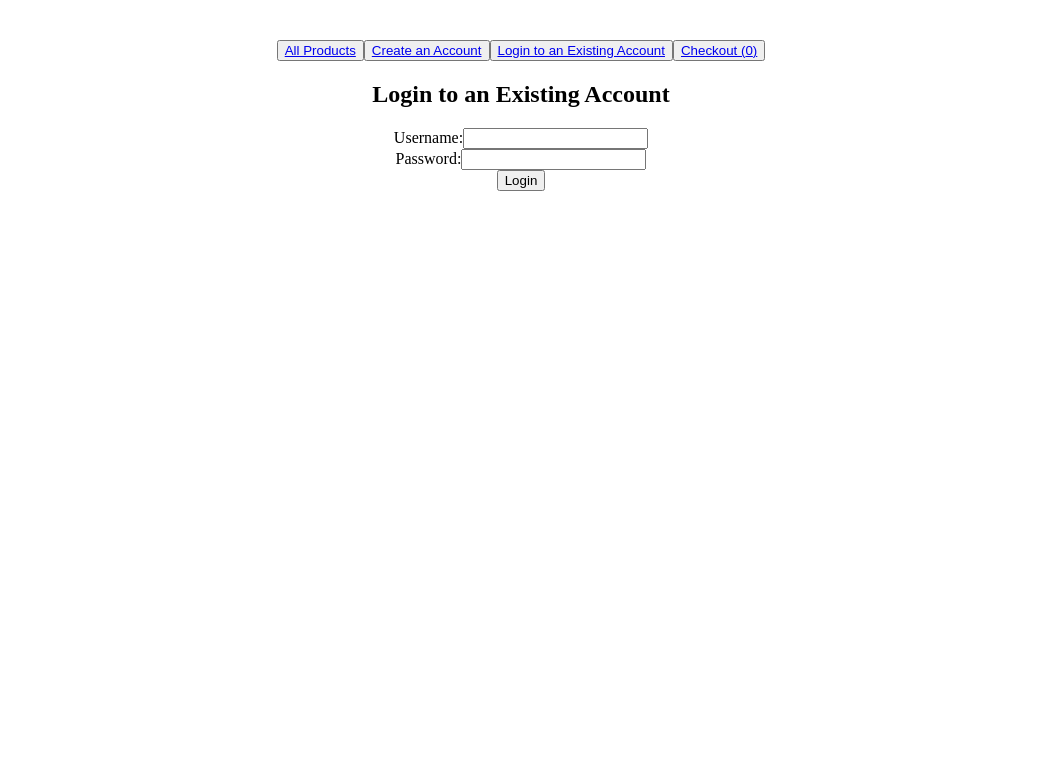
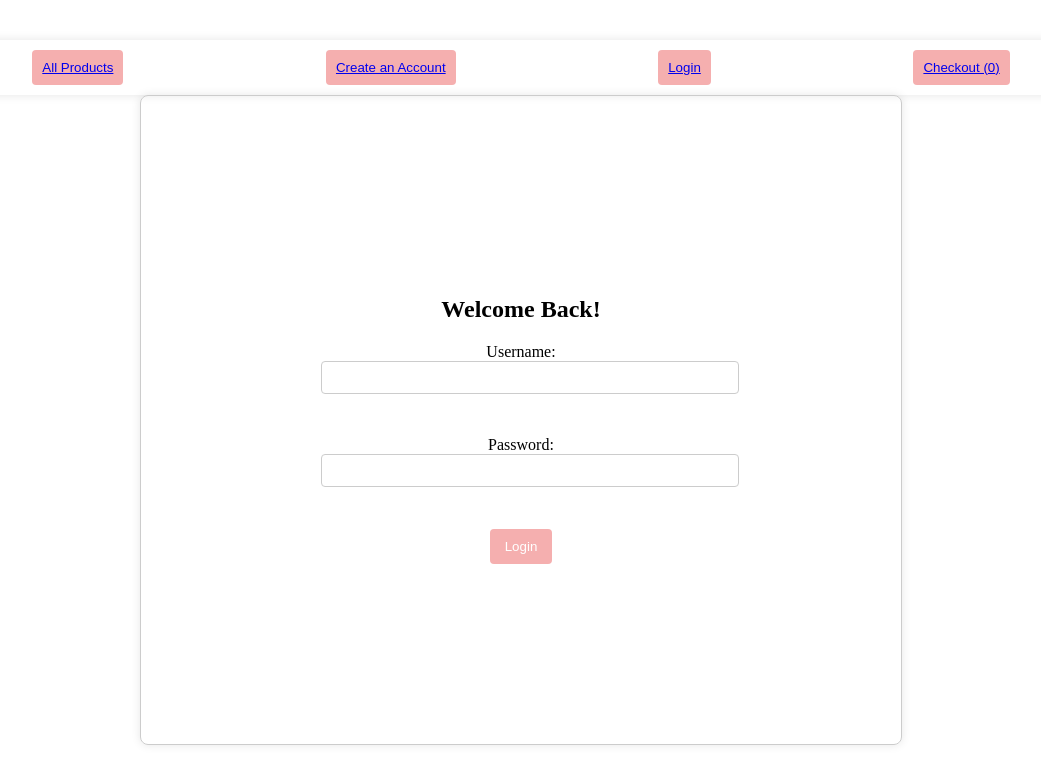
Before and after one commit to rtra96/stonecaps, a React (Vite) app: page /login in a window 1280 px wide. Shown: the top 784 px of the page, without its empty margins (119-1160 px from the left). Built offline with nearby package versions, Linux system fonts and the light colour scheme.

Commit message:
global auth complete

```diff
--- a/index.html
+++ b/index.html
@@ -4,7 +4,7 @@
     <meta charset="UTF-8" />
     <link rel="icon" type="image/svg+xml" href="/vite.svg" />
     <meta name="viewport" content="width=device-width, initial-scale=1.0" />
-    <title>◮ StoneCaps</title>
+    <title>◮ StoneMart</title>
   </head>
   <body>
     <div id="root"></div>
--- a/src/App.css
+++ b/src/App.css
@@ -45,3 +45,41 @@
   max-width: 200px;
   max-height: 200px;
 }
+
+/* styles.css */
+
+.login-container {
+  max-width: 400px;
+  margin: 0 auto;
+  padding: 180px;
+  border: 1px solid #ccc;
+  border-radius: 8px;
+  box-shadow: 0 0 10px rgba(0, 0, 0, 0.1);
+}
+
+.login-form label {
+  display: block;
+  margin-bottom: 8px;
+}
+
+.login-form input {
+  width: 100%;
+  padding: 8px;
+  margin-bottom: 16px;
+  border: 1px solid #ccc;
+  border-radius: 4px;
+}
+
+.login-button {
+  background-color: #f5afaf;
+  color: #fff;
+  padding: 10px 15px;
+  border: none;
+  border-radius: 4px;
+  cursor: pointer;
+}
+
+.login-button:disabled {
+  background-color: #ccc;
+  cursor: not-allowed;
+}
--- /dev/null
+++ b/src/Nav.css
@@ -0,0 +1,28 @@
+.navbar-container {
+    background-color: #fff;
+    box-shadow: 0 0 10px rgba(0, 0, 0, 0.1);
+  }
+
+  .navbar {
+    display: flex;
+    justify-content: space-around;
+    align-items: center;
+    padding: 10px;
+  }
+
+  .navbar-button {
+    background-color: #f5afaf;
+    color: #fff;
+    padding: 10px 10px;
+    border: black;
+    border-width: 3px;
+    border-radius: 4px;
+    cursor: pointer;
+    text-decoration: none;
+    transition: background-color 0.3s, color 0.3s;
+  }
+
+  .navbar-button:hover {
+    background-color: #aac2db;
+    color: #fff;
+  }
--- a/src/components/Account.jsx
+++ b/src/components/Account.jsx
@@ -1,53 +1,7 @@
 import React, { useEffect, useState } from 'react';
 
-const Account = ({ token }) => {
-  const [loggedInUser, setLoggedInUser] = useState(null);
-  const [loading, setLoading] = useState(true);
-  const [error, setError] = useState(null);
+const Account = ({ token, loggedInUser, setLoggedInUser, loading, error }) => {
 
-  useEffect(() => {
-    if (token === null) {
-      setLoggedInUser(null);
-      setLoading(false);
-      return;
-    }
-
-    fetchUserDetails();
-  }, [token]);
-
-  const fetchUserDetails = async () => {
-    if (token) {
-      try {
-        const tokenData = parseJwt(token);
-        const response = await fetch(`https://fakestoreapi.com/users/${tokenData.sub}`, {
-          headers: {
-            Authorization: `Bearer ${token}`,
-          },
-        });
-
-        if (response.ok) {
-          const userData = await response.json();
-          setLoggedInUser(userData);
-        } else {
-          console.error('Failed to fetch user information:', response.statusText);
-          setError('Failed to fetch user information. Please try again.');
-        }
-      } catch (error) {
-        console.error('Error fetching user information:', error.message);
-        setError('An unexpected error occurred. Please try again.');
-      } finally {
-        setLoading(false);
-      }
-    }
-  };
-
-  const parseJwt = (token) => {
-    try {
-      return JSON.parse(atob(token.split('.')[1]));
-    } catch (e) {
-      return null;
-    }
-  };
 
   if (loading) {
     return <p>Loading user information...</p>;
--- a/src/components/App.jsx
+++ b/src/components/App.jsx
@@ -11,18 +11,78 @@ import { CartProvider } from './CartContext';
 import Cart from './Cart';
 import { AuthProvider } from './Auth';
 import OrderInformationForm from './OrderInfo';
+import { useEffect } from 'react';
 
 const App = () => {
   const [token, setToken] = useState(null);
   const [loggedInUser, setLoggedInUser] = useState(null);
+  const [loading, setLoading] = useState(true);
+  const [error, setError] = useState(null);
+
+
+  useEffect(() => {
+    if (token === null) {
+      setLoggedInUser(null);
+      setLoading(false);
+      return;
+    }
+
+    fetchUserDetails();
+  }, [token]);
+
+  const fetchUserDetails = async () => {
+    if (token) {
+      try {
+        const tokenData = parseJwt(token);
+        const response = await fetch(`https://fakestoreapi.com/users/${tokenData.sub}`, {
+          headers: {
+            Authorization: `Bearer ${token}`,
+          },
+        });
+
+        if (response.ok) {
+          const userData = await response.json();
+          setLoggedInUser(userData);
+        } else {
+          console.error('Failed to fetch user information:', response.statusText);
+          setError('Failed to fetch user information. Please try again.');
+        }
+      } catch (error) {
+        console.error('Error fetching user information:', error.message);
+        setError('An unexpected error occurred. Please try again.');
+      } finally {
+        setLoading(false);
+      }
+    }
+  };
+
+  const parseJwt = (token) => {
+    try {
+      return JSON.parse(atob(token.split('.')[1]));
+    } catch (e) {
+      return null;
+    }
+  };
 
   const handleLogout = () => {
     setToken(null);
     setLoggedInUser(null);
   };
 
-  const handleLogin = (userData) => {
-    setLoggedInUser(userData);
+  const handleLogin = async (userData) => {
+
+
+
+    // Set the token first
+    setToken(userData.token);
+
+    // Waits 100 milliseconds before setting the user; allows the AuthProvider to update the context with the new token
+    await new Promise((resolve) => setTimeout(resolve, 100));
+
+    // Set the logged-in user
+    setLoggedInUser(loggedInUser);
+
+    alert('Login Successful!');
   };
 
   return (
@@ -38,7 +98,7 @@ const App = () => {
                 path="/login"
                 element={<LoginForm setToken={setToken} onLogin={handleLogin} />}
               />
-              <Route path="/account" element={<Account token={token} loggedInUser={loggedInUser} />} />
+              <Route path="/account" element={<Account token={token} setLoggedInUser={setLoggedInUser} loggedInUser={loggedInUser} loading={loading} error={error}/>} />
               <Route path="/logout" element={<Loggedout />} />
               <Route path="/product/:id" element={<SingleProduct />} />
               <Route path="/cart" element={<Cart />} />
--- a/src/components/Auth.jsx
+++ b/src/components/Auth.jsx
@@ -14,7 +14,7 @@ export const AuthProvider = ({ children }) => {
   };
 
   return (
-    <AuthContext.Provider value={{ user, login, logout }}>
+    <AuthContext.Provider value={{ user, login, logout, setUser }}>
       {children}
     </AuthContext.Provider>
   );
--- a/src/components/Login.jsx
+++ b/src/components/Login.jsx
@@ -1,6 +1,6 @@
 import React, { useState, useEffect } from 'react';
 import { useAuth } from './Auth';
-
+import '../App.css';
 // Decode JWT token
 const parseJwt = (token) => {
   try {
@@ -17,7 +17,7 @@ const LoginForm = ({ setToken, onLogin }) => {
   });
 
   const [loading, setLoading] = useState(false);
-  const { login } = useAuth();
+  const { login, setUser } = useAuth();
 
   const handleChange = (e) => {
     const { name, value } = e.target;
@@ -54,14 +54,30 @@ const LoginForm = ({ setToken, onLogin }) => {
         // Set the token first
         setToken(userToken);
 
+        //get userid from token and get userdata from API
+        const userId= decodedToken.sub;
+        let loggedInUser;
+        fetch(`https://fakestoreapi.com/users/${userId}`)
+            .then(res=>res.json())
+            .then(json=>{console.log(json); setUser(json)
+               loggedInUser = {
+                id: json.userId,
+                username: formData.username,
+                name: json.name,
+                email: json.email,
+                phone: json.phone,
+              };localStorage.setItem("userInfo",JSON.stringify(loggedInUser))})
+
+
         // Use the user information directly from the login response
-        const loggedInUser = {
-          id: json.userId,
-          username: formData.username,
-          name: json.name,
-          email: json.email,
-          phone: json.phone,
-        };
+
+        // const loggedInUser = {
+        //   id: json.userId,
+        //   username: formData.username,
+        //   name: json.name,
+        //   email: json.email,
+        //   phone: json.phone,
+        // };
 
         // Use a setTimeout to simulate an asynchronous update
         setTimeout(() => {
@@ -83,9 +99,9 @@ const LoginForm = ({ setToken, onLogin }) => {
   };
 
   return (
-    <div>
-       <h2>Login to an Existing Account</h2>
-       <form onSubmit={handleSubmit}>
+    <div className="login-container">
+       <h2>Welcome Back!</h2>
+       <form onSubmit={handleSubmit} className="login-form">
          <label>
            Username:
            <input
@@ -108,7 +124,7 @@ const LoginForm = ({ setToken, onLogin }) => {
         </label>
         <br />
 
-        <button type="submit" disabled={loading}>
+        <button type="submit" disabled={loading}className="login-button" >
           {loading ? 'Logging in...' : 'Login'}
         </button>
       </form>
--- a/src/components/Navigation.jsx
+++ b/src/components/Navigation.jsx
@@ -1,24 +1,25 @@
 import React from "react";
 import { Link } from 'react-router-dom';
 import { useCart } from "./CartContext";
+import '../Nav.css';
 
 function Navbar({ token, onLogout }) {
   const { cartItems } = useCart();
 
   return (
-    <div>
-      <nav>
+    <div className="navbar-container">
+      <nav className="navbar">
         {/* navigation button routes */}
-        <button><Link to="/">All Products</Link></button>
-        <button><Link to="/register">Create an Account</Link></button>
-        <button><Link to="/login">Login to an Existing Account</Link></button>
+        <button className="navbar-button"><Link to="/">All Products</Link></button>
+        <button className="navbar-button"><Link to="/register">Create an Account</Link></button>
+        <button className="navbar-button"><Link to="/login">Login</Link></button>
         {token && (
           <>
-            <button><Link to="/account">My Account</Link></button>
-            <button onClick={onLogout}>Sign out</button>
+            <button className="navbar-button"><Link to="/account">My Account</Link></button>
+            <button className="navbar-button" onClick={onLogout}>Sign out</button>
           </>
         )}
-        <button><Link to="/cart">Checkout ({cartItems.length})</Link></button>
+        <button className="navbar-button"><Link to="/cart">Checkout ({cartItems.length})</Link></button>
       </nav>
     </div>
   );
--- a/src/components/OrderInfo.jsx
+++ b/src/components/OrderInfo.jsx
@@ -15,14 +15,14 @@ const OrderInformationForm = () => {
     // I may write something for this; however, I know this API doesn't actually have this functionality
     console.log('Checkout logic goes here');
   };
-
+console.log(user);
   return (
     <div>
       <h2>Order Information</h2>
       {user ? (
         // Display user information if logged in
         <div>
-          <p>Name: {user.name}</p>
+          <p>Name: {user.name.firstname}</p>
           <p>Email: {user.email}</p>
           <p>Phone: {user.phone}</p>
           {/* Add form fields for shipping, billing, and card information here */}
```
